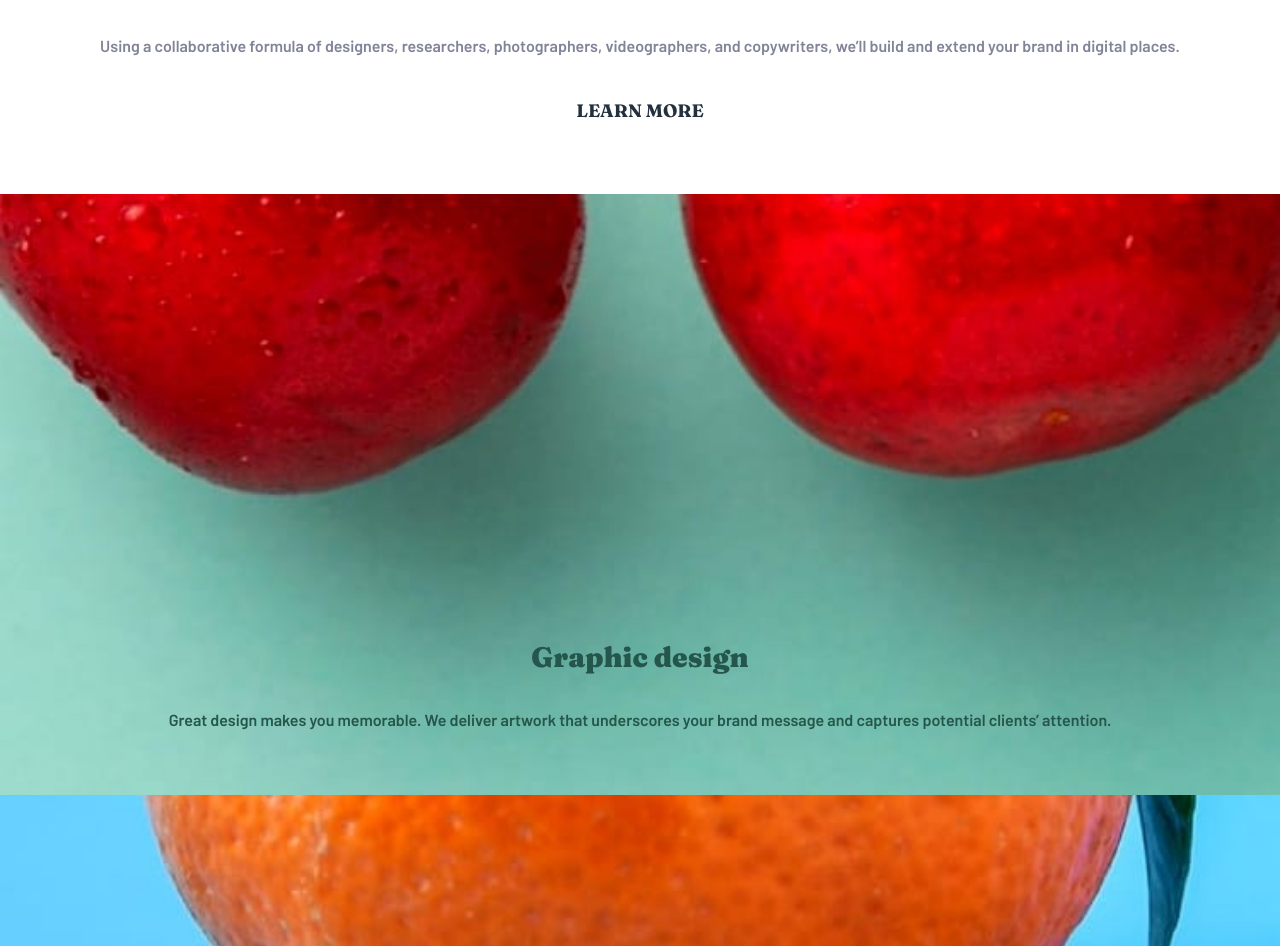
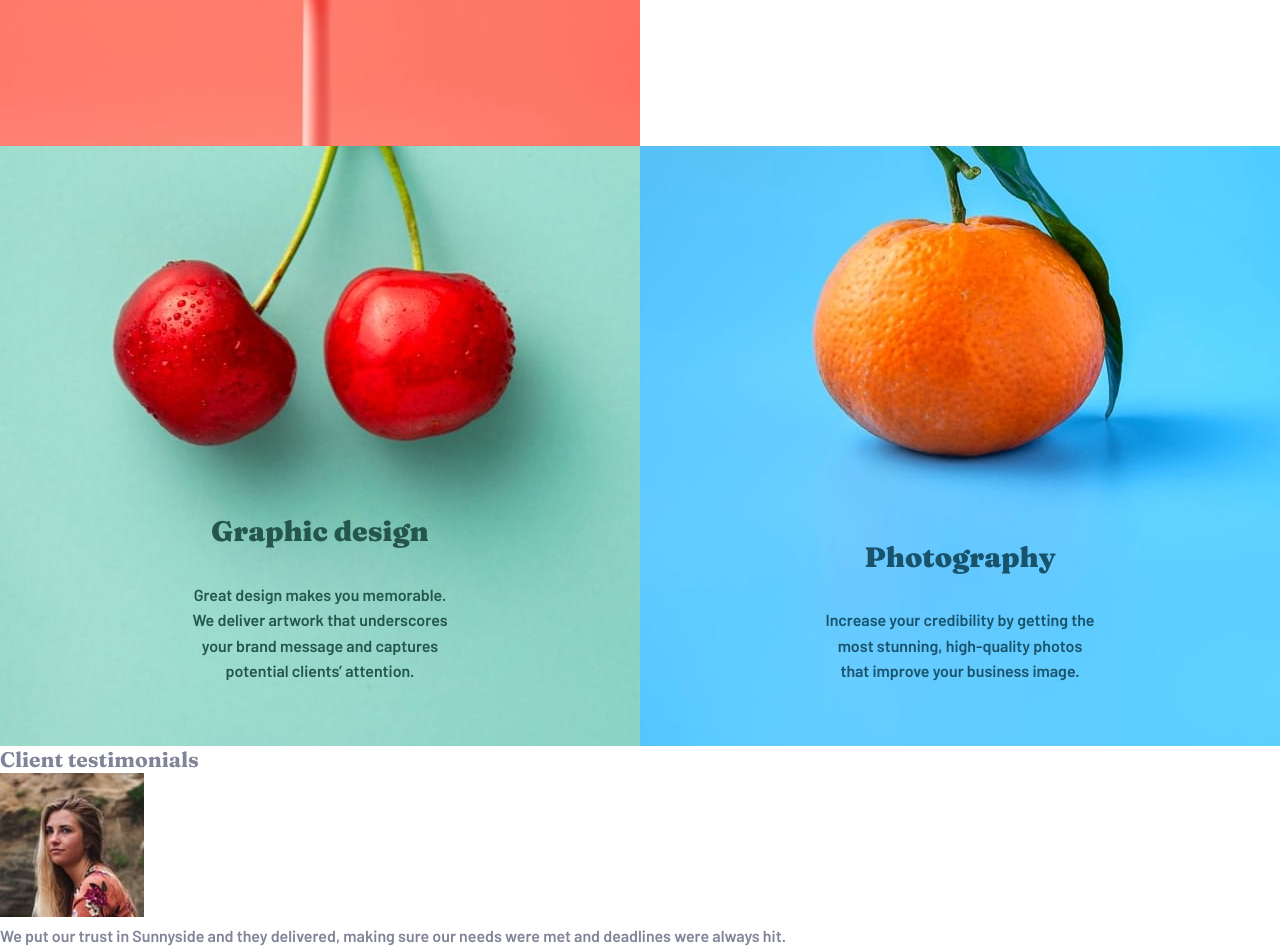
Before and after one commit to kingwell47/sunnyside, a plain HTML site: page index.html in a window 1280 px wide. Shown: the part 1854-2800 px from the top of the page. Drawn offline with Linux system fonts and the light colour scheme.

Commit message:
started on testimonials

```diff
--- a/app/scss/_features.scss
+++ b/app/scss/_features.scss
@@ -7,11 +7,14 @@
 
     &__element {
         flex: 100%;
-        display:flex;
-        flex-direction: column;
         padding-top: 4.5rem;
         padding-bottom: 4.5rem;
         text-align: center;
+
+        @include mix.breakpoint-up(medium) {
+            flex: 50%;
+            text-align: left;
+        }
 
         &.image {
             height: 19.5rem;
@@ -19,11 +22,70 @@
             background-repeat: no-repeat;
             background-position: center center;
 
+            @include mix.breakpoint-up(medium) {
+                height: 37.5rem;
+            }
+
         }
 
-        &.text-wrapper {
-            justify-content: center;
+        &.text {
+            height: 27.3125rem;
+            display: flex;
+            align-items: center;
 
+            @include mix.breakpoint-up(large) {
+                height: 37.5rem;
+                padding: 0 10rem;
+            }
+
+            &.text-wrapper {
+                margin: auto;
+            }
+
+        }
+        //ID properties for arrangement switching and individual colors, etc
+
+        &#transform-image {
+            order: 1;
+            background-image: url(/images/mobile/image-transform.jpg);
+
+            @include mix.breakpoint-up(medium) {
+                order: 2;
+            }
+
+            @include mix.breakpoint-up(medium) {
+                background-image: url(/images/desktop/image-transform.jpg);
+            }
+
+        }
+
+        &#transform-text {
+            order: 2;
+
+            @include mix.breakpoint-up(medium) {
+                order: 1;
+            }
+
+            & a:after {
+                background-color: var.$yellow;
+            }
+        }
+
+        &#stand-out-image {
+            order: 3;
+            background-image: url(/images/mobile/image-stand-out.jpg);
+
+            @include mix.breakpoint-up(medium) {
+                background-image: url(/images/desktop/image-stand-out.jpg);
+            }
+        }
+
+        &#stand-out-text {
+            order: 4;
+
+            & a:after {
+                background-color: var.$softRed;
+            }
         }
 
     }
@@ -37,6 +99,13 @@
             color: var.$veryDarkDesaturatedBlue;
             font-size: 1.875rem;
             font-weight: 900;
+
+            @include mix.breakpoint-up(medium) {
+                font-size: 2.3125rem;
+            }
+        }
+        @include mix.breakpoint-up(medium) {
+            padding: 0;
         }
     }
 
@@ -48,12 +117,36 @@
             line-height: 1.6;
 
         }
+
+        @include mix.breakpoint-up(medium) {
+            padding: 0;
+        }
     }
 
     &__link {
         font-family: var.$fraunces;
         text-transform: uppercase;
         color: var.$veryDarkDesaturatedBlue;
+        font-size: 0.875rem;
+        font-weight: 900;
+        position: relative;
+
+        &:after{
+            content: '';
+            position: absolute;
+            left: -8px;
+            right: -8px;
+            bottom: -3px;
+            height: 10px;
+            border-radius: 25px;
+            z-index: -1;
+            opacity: 25%;
+            transition: opacity ease-in-out 350ms;
+        }
+
+        &:hover:after {
+            opacity: 100%
+        }
 
     }
 
@@ -68,19 +161,40 @@
         background-position: center center;
         padding-bottom: 3.875rem;
 
-        &.text-wrapper {
+        @include mix.breakpoint-up(medium) {
+            flex: 50%;
+            height: 37.5rem;
+            padding-left: 11.375rem;
+            padding-right: 11.375rem;
+        }
+
+        &.text {
             justify-content: flex-end;
         }
 
         &#graphic-design {
+            order: 5;
+            background-image: url(/images/mobile/image-graphic-design.jpg);
+
             h2, p {
                 color: var.$darkDesaturatedCyan;
+            }
+
+            @include mix.breakpoint-up(medium) {
+                background-image: url(/images/desktop/image-graphic-design.jpg);
             }
         }
 
         &#photography {
+            order: 6;
+            background-image: url(/images/mobile/image-photography.jpg);
+
             h2, p {
                 color: var.$darkBlue;
+            }
+
+            @include mix.breakpoint-up(medium) {
+                background-image: url(/images/desktop/image-photography.jpg);
             }
         }
 
@@ -100,30 +214,14 @@
         font-size: 0.875rem;
     }
 
-    //ID properties for arrangement switching and individual colors, etc
 
-    &#transform-image {
-
-    }
-
-    &#transform-text {
-
-    }
-
-    &#stand-out-image {
-
-    }
-
-    &#stand-out-text {
-
-    }
 
     &#graphic-design {
-
+        order: 5;
     }
 
     &#photography {
-
+        order: 6;
     }
 
 
--- a/app/scss/_header.scss
+++ b/app/scss/_header.scss
@@ -82,6 +82,7 @@
         letter-spacing: -0.0625rem;
         border-radius: 1.8125rem;
         padding: 1.125rem 1.75rem;
+        font-weight: 900;
     }
 
     &__menu {
@@ -126,6 +127,7 @@
             background-color: var.$yellow;
             width: 8.75rem;
             margin: auto;
+            font-weight: 900;
 
         }
     }
--- /dev/null
+++ b/app/scss/_testimonials.scss
@@ -0,0 +1,33 @@
+@use "variables" as var;
+@use "mixins" as mix;
+
+.testimonials {
+
+    &__headline {
+
+    }
+
+    &__element {
+
+    }
+
+    &__image {
+
+    }
+
+    &__text {
+
+    }
+
+    &__client {
+
+    }
+
+    &__name {
+
+    }
+
+    &__title {
+
+    }
+}
--- a/app/scss/style.scss
+++ b/app/scss/style.scss
@@ -1,7 +1,6 @@
-// @import "variables";
-// @import "mixins";
 @forward "globals";
 @forward "animations";
 
 @forward "header";
 @forward "features";
+@forward "testimonials"
--- a/index.html
+++ b/index.html
@@ -67,8 +67,12 @@
   </header>
 
   <section class="features flex flex-ai-c flex-jc-c">
-    <div id="transform-image" class="features__element image" style="background-image: url(/images/mobile/image-transform.jpg);"></div>
-    <div id="transform-text" class="features__element container text-wrapper">
+
+    <div id="transform-image" class="features__element image">
+
+    </div>
+    <div id="transform-text" class="features__element container text">
+      <div class="text-wrapper">
         <div class="features__title1">
           <h2>Transform your brand</h2>
         </div>
@@ -79,10 +83,15 @@
         <a href="#" class="features__link">
           Learn more
         </a>
+      </div>
+    </div>
+
+    <div id="stand-out-image" class="features__element container image">
 
     </div>
-    <div id="stand-out-image" class="features__element container image" style="background-image: url(/images/mobile/image-stand-out.jpg);"></div>
-    <div id="stand-out-text" class="features__element container text-wrapper">
+
+    <div id="stand-out-text" class="features__element container text">
+      <div class="text-wrapper">
          <div class="features__title1">
           <h2>Stand out to the right audience</h2>
          </div>
@@ -93,7 +102,10 @@
           Learn more
         </a>
       </div>
-    <div id="graphic-design" class="features__element2 container text-wrapper" style="background-image: url(/images/mobile/image-graphic-design.jpg);">
+    </div>
+
+    <div id="graphic-design" class="features__element2 container text">
+      <div class="text-wrapper">
         <div class="features__title2">
         <h2>Graphic design</h2>
         </div>
@@ -101,7 +113,10 @@
         <p>Great design makes you memorable. We deliver artwork that underscores your brand message and captures potential clients’ attention.</p>
         </div>
       </div>
-    <div id="photography" class="features__element2 container text-wrapper" style="background-image: url(/images/mobile/image-photography.jpg);">
+    </div>
+
+    <div id="photography" class="features__element2 container text">
+      <div class="text-wrapper">
         <div class="features__title2">
         <h2>Photography</h2>
         </div>
@@ -109,6 +124,82 @@
         <p>Increase your credibility by getting the most stunning, high-quality photos that improve your business image.</p>
         </div>
       </div>
+    </div>
+
+  </section>
+
+  <section class="testimonials">
+
+    <div class="testimonials__title">
+      <h3>Client testimonials</h3>
+    </div>
+
+    <div class="testimonials__element">
+
+      <div class="testimonials__image">
+        <img src="/images/image-emily.jpg" alt="image of Emily R">
+      </div>
+
+      <div class="testimonials__text">
+        <p>We put our trust in Sunnyside and they delivered, making sure our needs were met and deadlines were always hit.</p>
+      </div>
+
+      <div class="testimonials__client">
+        <div class="testimonials__name">
+          Emily R.
+        </div>
+
+        <div class="testimonials__title">
+          Marketing Director
+        </div>
+      </div>
+
+    </div>
+
+    <div class="testimonials__element">
+
+      <div class="testimonials__image">
+        <img src="/images/image-thomas.jpg" alt="image of Thomas S">
+      </div>
+
+      <div class="testimonials__text">
+        <p>Sunnyside’s enthusiasm coupled with their keen interest in our brand’s success made it a satisfying and enjoyable experience.</p>
+      </div>
+
+      <div class="testimonials__client">
+        <div class="testimonials__name">
+          Thomas S.
+        </div>
+
+        <div class="testimonials__title">
+          Chief Operating Officer
+        </div>
+      </div>
+
+    </div>
+
+    <div class="testimonials__element">
+
+      <div class="testimonials__image">
+        <img src="/images/image-jennie.jpg" alt="image of Jennie F">
+      </div>
+
+      <div class="testimonials__text">
+        <p>Incredible end result! Our sales increased over 400% when we worked with Sunnyside. Highly recommended!</p>
+      </div>
+
+      <div class="testimonials__client">
+        <div class="testimonials__name">
+          Jennie F.
+        </div>
+
+        <div class="testimonials__title">
+          Business Owner
+        </div>
+      </div>
+
+    </div>
+
 
   </section>
 
@@ -130,25 +221,6 @@
 
 
 
-
-
-
-
-
-  Client testimonials
-
-  We put our trust in Sunnyside and they delivered, making sure our needs were met and deadlines were always hit.
-  Emily R.
-  Marketing Director
-
-  Sunnyside’s enthusiasm coupled with their keen interest in our brand’s success made it a satisfying and enjoyable experience.
-  Thomas S.
-  Chief Operating Officer
-
-  Incredible end result! Our sales increased over 400% when we worked with Sunnyside. Highly recommended!
-  Jennie F.
-  Business Owner
-
   About
   Services
   Projects
```
Also changed, not shown: app/scss/_animations.scss (line endings or trailing spaces), dist/style.css, 1 other file. Lines whose indentation alone changed are shown as unchanged.
